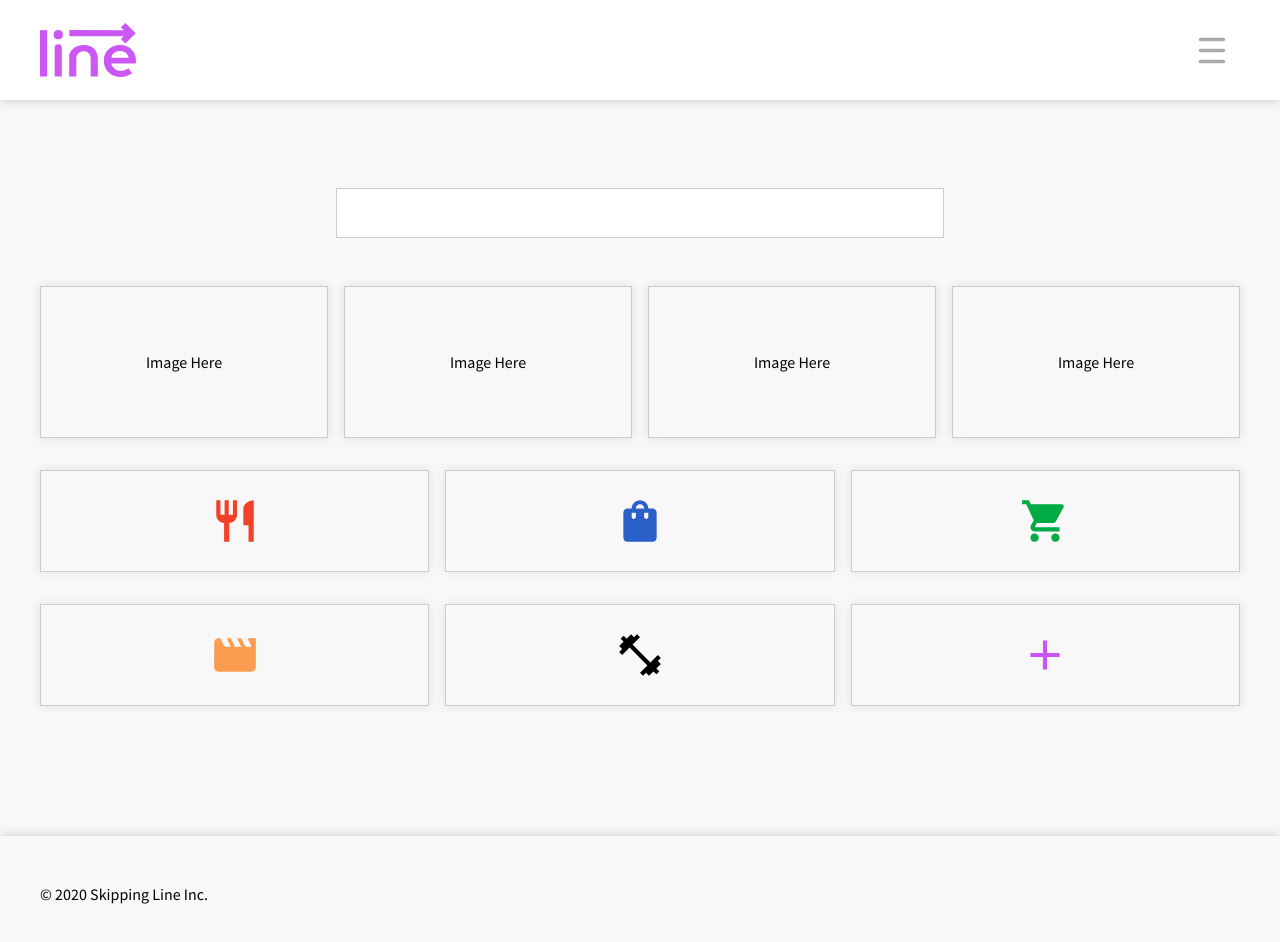
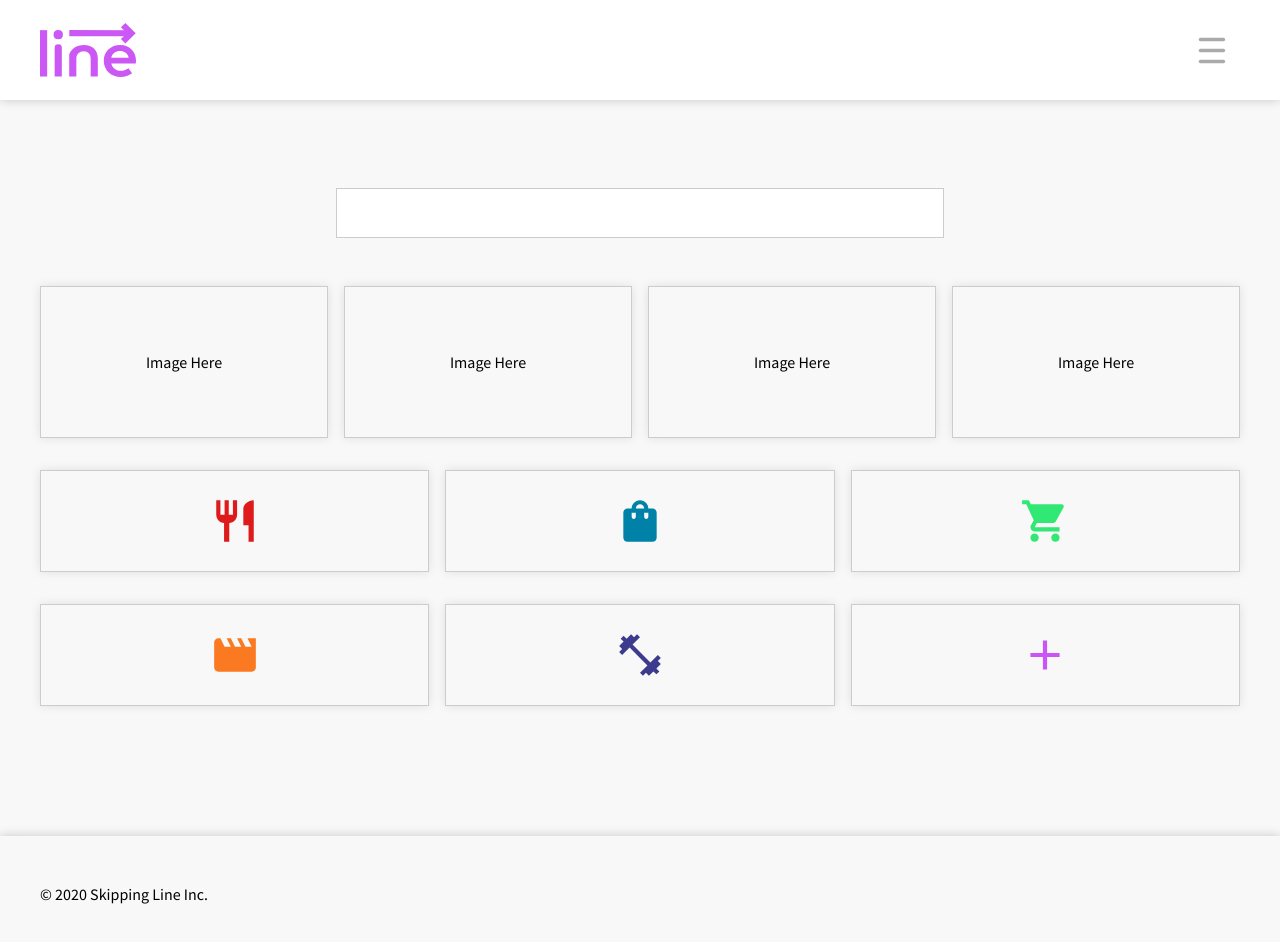
Before and after one commit to skippingline/skippingline.github.io, a React (Create React App) app: page / in a window 1280 px wide. Shown: the top 942 px of the page. Built offline with nearby package versions, Linux system fonts and the light colour scheme.

Commit message:
color tweaks

```diff
--- a/src/pages/Categories.js
+++ b/src/pages/Categories.js
@@ -2,12 +2,14 @@ import React from 'react';
 import { Link } from 'react-router-dom';
 
 let categoryInfo = [
-        { title: "Restaurant", url: "/Restaurant", logo: (<svg xmlns="http://www.w3.org/2000/svg" viewBox="0 0 24 24" > <path id="addIcon" d="M19 13h-6v6h-2v-6H5v-2h6V5h2v6h6v2z" /></svg>), color: "blue" },
-        { title: "Shopping", url: "/", logo: (<svg xmlns="http://www.w3.org/2000/svg" enableBackground="new 0 0 24 24" viewBox="0 0 24 24"><path d="M18,6h-2c0-2.21-1.79-4-4-4S8,3.79,8,6H6C4.9,6,4,6.9,4,8v12c0,1.1,0.9,2,2,2h12c1.1,0,2-0.9,2-2V8C20,6.9,19.1,6,18,6z M10,10c0,0.55-0.45,1-1,1s-1-0.45-1-1V8h2V10z M12,4c1.1,0,2,0.9,2,2h-4C10,4.9,10.9,4,12,4z M16,10c0,0.55-0.45,1-1,1 s-1-0.45-1-1V8h2V10z" /></svg>), color: "green" },
-        { title: "Grocery", url: "/", logo: (<svg xmlns="http://www.w3.org/2000/svg" viewBox="0 0 24 24" ><path d="M7 18c-1.1 0-1.99.9-1.99 2S5.9 22 7 22s2-.9 2-2-.9-2-2-2zM1 2v2h2l3.6 7.59-1.35 2.45c-.16.28-.25.61-.25.96 0 1.1.9 2 2 2h12v-2H7.42c-.14 0-.25-.11-.25-.25l.03-.12.9-1.63h7.45c.75 0 1.41-.41 1.75-1.03l3.58-6.49c.08-.14.12-.31.12-.48 0-.55-.45-1-1-1H5.21l-.94-2H1zm16 16c-1.1 0-1.99.9-1.99 2s.89 2 1.99 2 2-.9 2-2-.9-2-2-2z" /></svg>), color: "cornflowerblue" },
-        { title: "Entertainment", url: "/", logo: (<svg xmlns="http://www.w3.org/2000/svg" viewBox="0 0 24 24"><path d="M18 4l2 4h-3l-2-4h-2l2 4h-3l-2-4H8l2 4H7L5 4H4c-1.1 0-1.99.9-1.99 2L2 18c0 1.1.9 2 2 2h16c1.1 0 2-.9 2-2V4h-4z" /></svg>), color: "purple" },
-        { title: "Recreational", url: "/", logo: (<svg xmlns="http://www.w3.org/2000/svg" viewBox="0 0 24 24" ><path d="M20.57 14.86L22 13.43 20.57 12 17 15.57 8.43 7 12 3.43 10.57 2 9.14 3.43 7.71 2 5.57 4.14 4.14 2.71 2.71 4.14l1.43 1.43L2 7.71l1.43 1.43L2 10.57 3.43 12 7 8.43 15.57 17 12 20.57 13.43 22l1.43-1.43L16.29 22l2.14-2.14 1.43 1.43 1.43-1.43-1.43-1.43L22 16.29z" /></svg>), color: "red" },
-        { title: "Medical", url: "/", logo: (<svg xmlns="http://www.w3.org/2000/svg" viewBox="0 0 24 24" ><path d="M20.57 14.86L22 13.43 20.57 12 17 15.57 8.43 7 12 3.43 10.57 2 9.14 3.43 7.71 2 5.57 4.14 4.14 2.71 2.71 4.14l1.43 1.43L2 7.71l1.43 1.43L2 10.57 3.43 12 7 8.43 15.57 17 12 20.57 13.43 22l1.43-1.43L16.29 22l2.14-2.14 1.43 1.43 1.43-1.43-1.43-1.43L22 16.29z" /></svg>), color: "orange" }
+        { title: "Restaurant", url: "/Restaurant", logo: (<svg xmlns="http://www.w3.org/2000/svg" viewBox="0 0 24 24" > <path id="addIcon" d="M11 9H9V2H7v7H5V2H3v7c0 2.12 1.66 3.84 3.75 3.97V22h2.5v-9.03C11.34 12.84 13 11.12 13 9V2h-2v7zm5-3v8h2.5v8H21V2c-2.76 0-5 2.24-5 4z" /></svg>), color: "#DE1A1A" },
+        { title: "Shopping", url: "/", logo: (<svg xmlns="http://www.w3.org/2000/svg" enableBackground="new 0 0 24 24" viewBox="0 0 24 24"><path d="M18,6h-2c0-2.21-1.79-4-4-4S8,3.79,8,6H6C4.9,6,4,6.9,4,8v12c0,1.1,0.9,2,2,2h12c1.1,0,2-0.9,2-2V8C20,6.9,19.1,6,18,6z M10,10c0,0.55-0.45,1-1,1s-1-0.45-1-1V8h2V10z M12,4c1.1,0,2,0.9,2,2h-4C10,4.9,10.9,4,12,4z M16,10c0,0.55-0.45,1-1,1 s-1-0.45-1-1V8h2V10z" /></svg>), color: "#0081A7" },
+        { title: "Grocery", url: "/", logo: (<svg xmlns="http://www.w3.org/2000/svg" viewBox="0 0 24 24" ><path d="M7 18c-1.1 0-1.99.9-1.99 2S5.9 22 7 22s2-.9 2-2-.9-2-2-2zM1 2v2h2l3.6 7.59-1.35 2.45c-.16.28-.25.61-.25.96 0 1.1.9 2 2 2h12v-2H7.42c-.14 0-.25-.11-.25-.25l.03-.12.9-1.63h7.45c.75 0 1.41-.41 1.75-1.03l3.58-6.49c.08-.14.12-.31.12-.48 0-.55-.45-1-1-1H5.21l-.94-2H1zm16 16c-1.1 0-1.99.9-1.99 2s.89 2 1.99 2 2-.9 2-2-.9-2-2-2z" /></svg>), color: "#32E875" },
+        { title: "Entertainment", url: "/", logo: (<svg xmlns="http://www.w3.org/2000/svg" viewBox="0 0 24 24"><path d="M18 4l2 4h-3l-2-4h-2l2 4h-3l-2-4H8l2 4H7L5 4H4c-1.1 0-1.99.9-1.99 2L2 18c0 1.1.9 2 2 2h16c1.1 0 2-.9 2-2V4h-4z" /></svg>), color: "#FA7921" },
+        { title: "Recreational", url: "/", logo: (<svg xmlns="http://www.w3.org/2000/svg" viewBox="0 0 24 24" ><path d="M20.57 14.86L22 13.43 20.57 12 17 15.57 8.43 7 12 3.43 10.57 2 9.14 3.43 7.71 2 5.57 4.14 4.14 2.71 2.71 4.14l1.43 1.43L2 7.71l1.43 1.43L2 10.57 3.43 12 7 8.43 15.57 17 12 20.57 13.43 22l1.43-1.43L16.29 22l2.14-2.14 1.43 1.43 1.43-1.43-1.43-1.43L22 16.29z" /></svg>), color: "#3D3B8E" },
+        { title: "Beauty", url: "/", logo: (<svg xmlns="http://www.w3.org/2000/svg" viewBox="0 0 24 24" ><path d="M20.57 14.86L22 13.43 20.57 12 17 15.57 8.43 7 12 3.43 10.57 2 9.14 3.43 7.71 2 5.57 4.14 4.14 2.71 2.71 4.14l1.43 1.43L2 7.71l1.43 1.43L2 10.57 3.43 12 7 8.43 15.57 17 12 20.57 13.43 22l1.43-1.43L16.29 22l2.14-2.14 1.43 1.43 1.43-1.43-1.43-1.43L22 16.29z" /></svg>), color: "#F74A78" },
+        { title: "Medical", url: "/", logo: (<svg xmlns="http://www.w3.org/2000/svg" viewBox="0 0 24 24" ><path d="M20.57 14.86L22 13.43 20.57 12 17 15.57 8.43 7 12 3.43 10.57 2 9.14 3.43 7.71 2 5.57 4.14 4.14 2.71 2.71 4.14l1.43 1.43L2 7.71l1.43 1.43L2 10.57 3.43 12 7 8.43 15.57 17 12 20.57 13.43 22l1.43-1.43L16.29 22l2.14-2.14 1.43 1.43 1.43-1.43-1.43-1.43L22 16.29z" /></svg>), color: "#0ACDFF" },
+        { title: "Office", url: "/", logo: (<svg xmlns="http://www.w3.org/2000/svg" viewBox="0 0 24 24" ><path d="M20.57 14.86L22 13.43 20.57 12 17 15.57 8.43 7 12 3.43 10.57 2 9.14 3.43 7.71 2 5.57 4.14 4.14 2.71 2.71 4.14l1.43 1.43L2 7.71l1.43 1.43L2 10.57 3.43 12 7 8.43 15.57 17 12 20.57 13.43 22l1.43-1.43L16.29 22l2.14-2.14 1.43 1.43 1.43-1.43-1.43-1.43L22 16.29z" /></svg>), color: "#FABC2A" }
 ];
 
 const Categories = () => {
--- a/src/pages/Home.js
+++ b/src/pages/Home.js
@@ -45,35 +45,35 @@ const Home = () => {
                                 col-sm-4
                                 col-md-4">
                     <div>
-                    <svg id="svg1" xmlns="http://www.w3.org/2000/svg" width="50px" height= "50px" viewBox="0 0 24 24" style={{fill:'#f54029'}}><path d="M0 0h24v24H0z" fill="none"/><path d="M11 9H9V2H7v7H5V2H3v7c0 2.12 1.66 3.84 3.75 3.97V22h2.5v-9.03C11.34 12.84 13 11.12 13 9V2h-2v7zm5-3v8h2.5v8H21V2c-2.76 0-5 2.24-5 4z"/></svg>
+                    <svg id="svg1" xmlns="http://www.w3.org/2000/svg" width="50px" height= "50px" viewBox="0 0 24 24" style={{fill:'#DE1A1A'}}><path d="M0 0h24v24H0z" fill="none"/><path d="M11 9H9V2H7v7H5V2H3v7c0 2.12 1.66 3.84 3.75 3.97V22h2.5v-9.03C11.34 12.84 13 11.12 13 9V2h-2v7zm5-3v8h2.5v8H21V2c-2.76 0-5 2.24-5 4z"/></svg>
                     </div>
                 </div>
                 <div className="col-xs-6
                                 col-sm-4
                                 col-md-4">
                     <div>
-                    <svg id="svg2" xmlns="http://www.w3.org/2000/svg" width="50px" height= "50px" viewBox="0 0 24 24" style={{fill:'#2c60c9'}}><g><rect fill="none" height="12" width="12"/><path d="M18,6h-2c0-2.21-1.79-4-4-4S8,3.79,8,6H6C4.9,6,4,6.9,4,8v12c0,1.1,0.9,2,2,2h12c1.1,0,2-0.9,2-2V8C20,6.9,19.1,6,18,6z M10,10c0,0.55-0.45,1-1,1s-1-0.45-1-1V8h2V10z M12,4c1.1,0,2,0.9,2,2h-4C10,4.9,10.9,4,12,4z M16,10c0,0.55-0.45,1-1,1 s-1-0.45-1-1V8h2V10z"/></g></svg>
+                    <svg id="svg2" xmlns="http://www.w3.org/2000/svg" width="50px" height= "50px" viewBox="0 0 24 24" style={{fill:'#0081A7'}}><g><rect fill="none" height="12" width="12"/><path d="M18,6h-2c0-2.21-1.79-4-4-4S8,3.79,8,6H6C4.9,6,4,6.9,4,8v12c0,1.1,0.9,2,2,2h12c1.1,0,2-0.9,2-2V8C20,6.9,19.1,6,18,6z M10,10c0,0.55-0.45,1-1,1s-1-0.45-1-1V8h2V10z M12,4c1.1,0,2,0.9,2,2h-4C10,4.9,10.9,4,12,4z M16,10c0,0.55-0.45,1-1,1 s-1-0.45-1-1V8h2V10z"/></g></svg>
                     </div>
                 </div>
                 <div className="col-xs-6
                                 col-sm-4
                                 col-md-4">
                     <div>
-                    <svg id="svg3" xmlns="http://www.w3.org/2000/svg" width="50px" height= "50px" viewBox="0 0 24 24" style={{fill:'#00ab44'}}><path d="M0 0h24v24H0z" fill="none"/><path d="M7 18c-1.1 0-1.99.9-1.99 2S5.9 22 7 22s2-.9 2-2-.9-2-2-2zM1 2v2h2l3.6 7.59-1.35 2.45c-.16.28-.25.61-.25.96 0 1.1.9 2 2 2h12v-2H7.42c-.14 0-.25-.11-.25-.25l.03-.12.9-1.63h7.45c.75 0 1.41-.41 1.75-1.03l3.58-6.49c.08-.14.12-.31.12-.48 0-.55-.45-1-1-1H5.21l-.94-2H1zm16 16c-1.1 0-1.99.9-1.99 2s.89 2 1.99 2 2-.9 2-2-.9-2-2-2z"/></svg>
+                    <svg id="svg3" xmlns="http://www.w3.org/2000/svg" width="50px" height= "50px" viewBox="0 0 24 24" style={{fill:'#32E875'}}><path d="M0 0h24v24H0z" fill="none"/><path d="M7 18c-1.1 0-1.99.9-1.99 2S5.9 22 7 22s2-.9 2-2-.9-2-2-2zM1 2v2h2l3.6 7.59-1.35 2.45c-.16.28-.25.61-.25.96 0 1.1.9 2 2 2h12v-2H7.42c-.14 0-.25-.11-.25-.25l.03-.12.9-1.63h7.45c.75 0 1.41-.41 1.75-1.03l3.58-6.49c.08-.14.12-.31.12-.48 0-.55-.45-1-1-1H5.21l-.94-2H1zm16 16c-1.1 0-1.99.9-1.99 2s.89 2 1.99 2 2-.9 2-2-.9-2-2-2z"/></svg>
                     </div>
                 </div>
                 <div className="col-xs-6
                                 col-sm-4
                                 col-md-4">
                     <div>
-                    <svg id="svg4" xmlns="http://www.w3.org/2000/svg" width="50px" height= "50px" viewBox="0 0 24 24" style={{fill:'#fa9d50'}}><path d="M0 0h24v24H0z" fill="none"/><path d="M18 4l2 4h-3l-2-4h-2l2 4h-3l-2-4H8l2 4H7L5 4H4c-1.1 0-1.99.9-1.99 2L2 18c0 1.1.9 2 2 2h16c1.1 0 2-.9 2-2V4h-4z"/></svg>
+                    <svg id="svg4" xmlns="http://www.w3.org/2000/svg" width="50px" height= "50px" viewBox="0 0 24 24" style={{fill:'#FA7921'}}><path d="M0 0h24v24H0z" fill="none"/><path d="M18 4l2 4h-3l-2-4h-2l2 4h-3l-2-4H8l2 4H7L5 4H4c-1.1 0-1.99.9-1.99 2L2 18c0 1.1.9 2 2 2h16c1.1 0 2-.9 2-2V4h-4z"/></svg>
                     </div>
                 </div>
                 <div className="col-xs-6
                                 col-sm-4
                                 col-md-4">
                     <div>
-                    <svg id="svg5" xmlns="http://www.w3.org/2000/svg" width="50px" height= "50px" viewBox="0 0 24 24" style={{fill:'#000000'}} ><path d="M0 0h24v24H0z" fill="none"/><path d="M20.57 14.86L22 13.43 20.57 12 17 15.57 8.43 7 12 3.43 10.57 2 9.14 3.43 7.71 2 5.57 4.14 4.14 2.71 2.71 4.14l1.43 1.43L2 7.71l1.43 1.43L2 10.57 3.43 12 7 8.43 15.57 17 12 20.57 13.43 22l1.43-1.43L16.29 22l2.14-2.14 1.43 1.43 1.43-1.43-1.43-1.43L22 16.29z"/></svg>
+                    <svg id="svg5" xmlns="http://www.w3.org/2000/svg" width="50px" height= "50px" viewBox="0 0 24 24" style={{fill:'#3D3B8E'}} ><path d="M0 0h24v24H0z" fill="none"/><path d="M20.57 14.86L22 13.43 20.57 12 17 15.57 8.43 7 12 3.43 10.57 2 9.14 3.43 7.71 2 5.57 4.14 4.14 2.71 2.71 4.14l1.43 1.43L2 7.71l1.43 1.43L2 10.57 3.43 12 7 8.43 15.57 17 12 20.57 13.43 22l1.43-1.43L16.29 22l2.14-2.14 1.43 1.43 1.43-1.43-1.43-1.43L22 16.29z"/></svg>
                     </div>
                 </div>
                 <div className="col-xs-6
```
